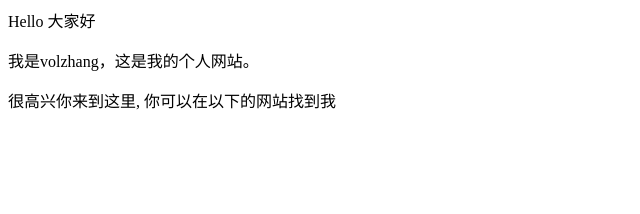
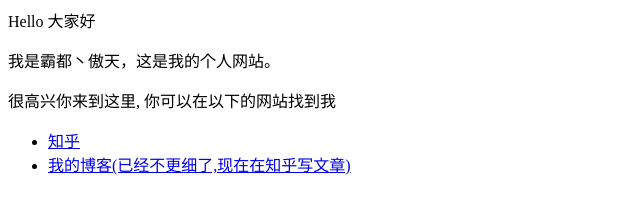
Before and after one commit to volzhang/poe, a plain HTML site: page index.html in a window 1280 px wide. Shown: the whole page, without its empty margins (0-640 px from the left). Drawn offline with Linux system fonts and the light colour scheme.

Commit message:
Update index.html

```diff
--- a/index.html
+++ b/index.html
@@ -1,3 +1,8 @@
 <p>Hello 大家好</p>
-<p>我是volzhang，这是我的个人网站。 </p>
+<p>我是霸都丶傲天，这是我的个人网站。 </p>
 <p>很高兴你来到这里, 你可以在以下的网站找到我</p>
+
+<ul>
+  <li> <a href="https://www.zhihu.com/people/AJLoveChina">知乎</a> </li>
+  <li> <a href="http://hejie.nigeerhuo.com">我的博客(已经不更细了,现在在知乎写文章)</a> </li>
+</ul>
```
